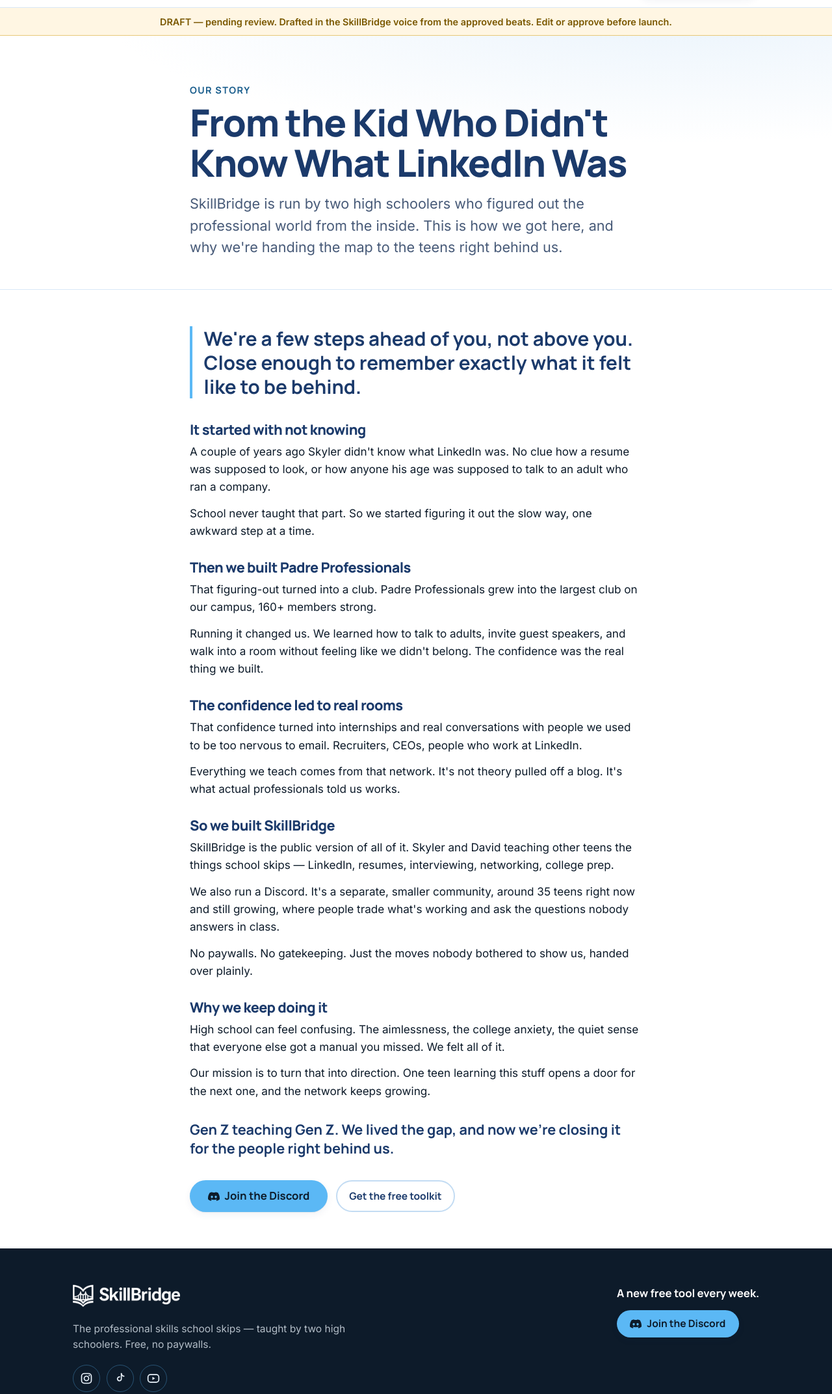
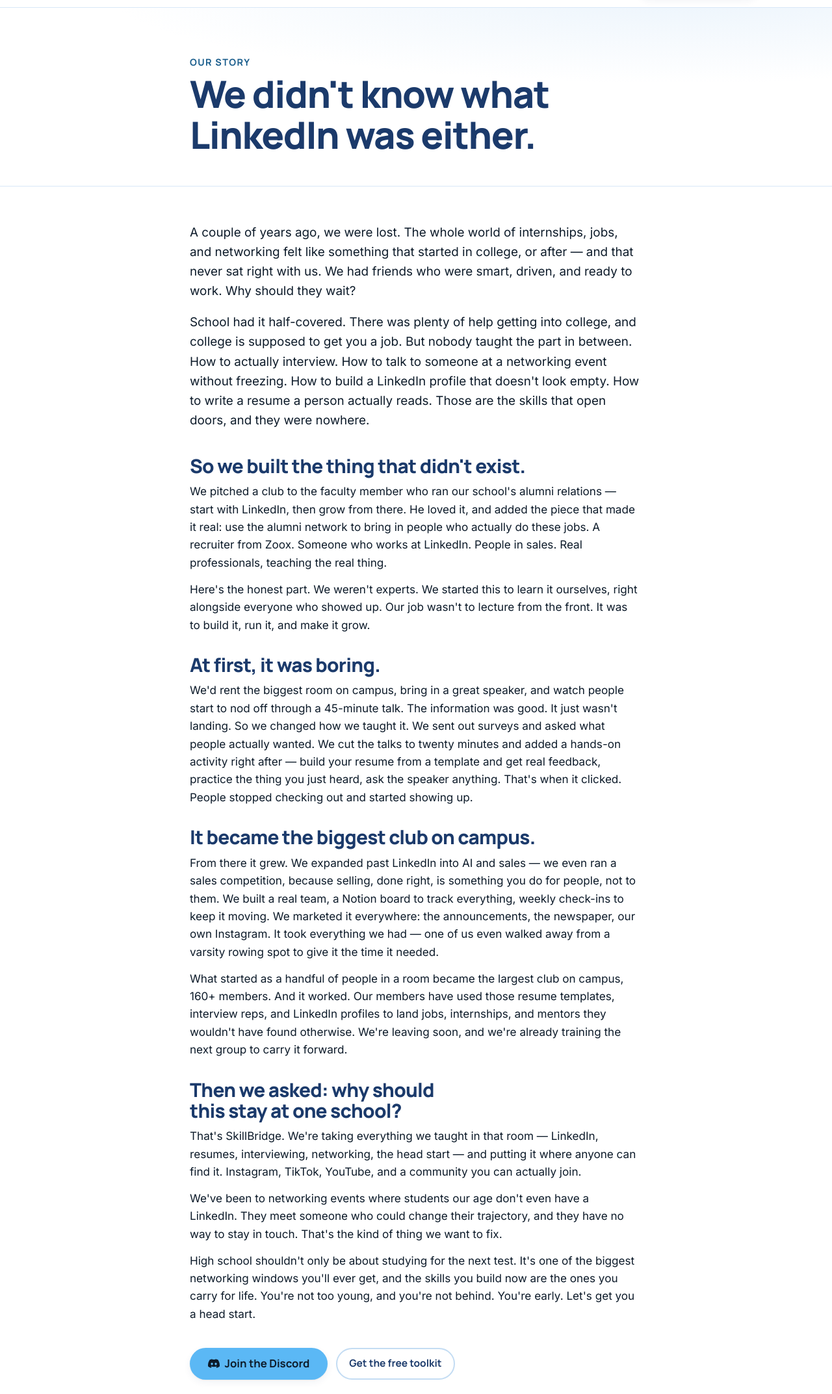
Before and after one commit to skylerwood2027-lgtm/skillbridge-website, an Astro site: page /our-story in a window 1280 px wide. Shown: the part 59-2204 px from the top of the page at 65% size. Built offline with nearby package versions, Linux system fonts and the light colour scheme; Astro itself is replaced by a stand-in of ours.

Commit message:
feat: Skyler's hero portrait + final Our Story copy
- add Skyler's founder photo to the hero (public/brand/skyler.webp, object-fit
  cover, single-portrait layout that stays balanced and is ready for David as a
  mirrored second portrait)
- replace Our Story with the final approved copy and remove the draft bar

Co-Authored-By: Claude Opus 4.8 (1M context) <noreply@anthropic.com>

```diff
--- a/src/data/ourStory.json
+++ b/src/data/ourStory.json
@@ -1,45 +1,37 @@
 {
-  "status": "DRAFT — pending Skyler's review (generated in SkillBridge founder voice from the approved beats)",
-  "headline": "From the Kid Who Didn't Know What LinkedIn Was",
-  "deck": "SkillBridge is run by two high schoolers who figured out the professional world from the inside. This is how we got here, and why we're handing the map to the teens right behind us.",
-  "pullQuote": "We're a few steps ahead of you, not above you. Close enough to remember exactly what it felt like to be behind.",
+  "headline": "We didn't know what LinkedIn was either.",
+  "intro": [
+    "A couple of years ago, we were lost. The whole world of internships, jobs, and networking felt like something that started in college, or after — and that never sat right with us. We had friends who were smart, driven, and ready to work. Why should they wait?",
+    "School had it half-covered. There was plenty of help getting into college, and college is supposed to get you a job. But nobody taught the part in between. How to actually interview. How to talk to someone at a networking event without freezing. How to build a LinkedIn profile that doesn't look empty. How to write a resume a person actually reads. Those are the skills that open doors, and they were nowhere."
+  ],
   "sections": [
     {
-      "heading": "It started with not knowing",
+      "heading": "So we built the thing that didn't exist.",
       "paragraphs": [
-        "A couple of years ago Skyler didn't know what LinkedIn was. No clue how a resume was supposed to look, or how anyone his age was supposed to talk to an adult who ran a company.",
-        "School never taught that part. So we started figuring it out the slow way, one awkward step at a time."
+        "We pitched a club to the faculty member who ran our school's alumni relations — start with LinkedIn, then grow from there. He loved it, and added the piece that made it real: use the alumni network to bring in people who actually do these jobs. A recruiter from Zoox. Someone who works at LinkedIn. People in sales. Real professionals, teaching the real thing.",
+        "Here's the honest part. We weren't experts. We started this to learn it ourselves, right alongside everyone who showed up. Our job wasn't to lecture from the front. It was to build it, run it, and make it grow."
       ]
     },
     {
-      "heading": "Then we built Padre Professionals",
+      "heading": "At first, it was boring.",
       "paragraphs": [
-        "That figuring-out turned into a club. Padre Professionals grew into the largest club on our campus, 160+ members strong.",
-        "Running it changed us. We learned how to talk to adults, invite guest speakers, and walk into a room without feeling like we didn't belong. The confidence was the real thing we built."
+        "We'd rent the biggest room on campus, bring in a great speaker, and watch people start to nod off through a 45-minute talk. The information was good. It just wasn't landing. So we changed how we taught it. We sent out surveys and asked what people actually wanted. We cut the talks to twenty minutes and added a hands-on activity right after — build your resume from a template and get real feedback, practice the thing you just heard, ask the speaker anything. That's when it clicked. People stopped checking out and started showing up."
       ]
     },
     {
-      "heading": "The confidence led to real rooms",
+      "heading": "It became the biggest club on campus.",
       "paragraphs": [
-        "That confidence turned into internships and real conversations with people we used to be too nervous to email. Recruiters, CEOs, people who work at LinkedIn.",
-        "Everything we teach comes from that network. It's not theory pulled off a blog. It's what actual professionals told us works."
+        "From there it grew. We expanded past LinkedIn into AI and sales — we even ran a sales competition, because selling, done right, is something you do for people, not to them. We built a real team, a Notion board to track everything, weekly check-ins to keep it moving. We marketed it everywhere: the announcements, the newspaper, our own Instagram. It took everything we had — one of us even walked away from a varsity rowing spot to give it the time it needed.",
+        "What started as a handful of people in a room became the largest club on campus, 160+ members. And it worked. Our members have used those resume templates, interview reps, and LinkedIn profiles to land jobs, internships, and mentors they wouldn't have found otherwise. We're leaving soon, and we're already training the next group to carry it forward."
       ]
     },
     {
-      "heading": "So we built SkillBridge",
+      "heading": "Then we asked: why should this stay at one school?",
       "paragraphs": [
-        "SkillBridge is the public version of all of it. Skyler and David teaching other teens the things school skips — LinkedIn, resumes, interviewing, networking, college prep.",
-        "We also run a Discord. It's a separate, smaller community, around 35 teens right now and still growing, where people trade what's working and ask the questions nobody answers in class.",
-        "No paywalls. No gatekeeping. Just the moves nobody bothered to show us, handed over plainly."
-      ]
-    },
-    {
-      "heading": "Why we keep doing it",
-      "paragraphs": [
-        "High school can feel confusing. The aimlessness, the college anxiety, the quiet sense that everyone else got a manual you missed. We felt all of it.",
-        "Our mission is to turn that into direction. One teen learning this stuff opens a door for the next one, and the network keeps growing."
+        "That's SkillBridge. We're taking everything we taught in that room — LinkedIn, resumes, interviewing, networking, the head start — and putting it where anyone can find it. Instagram, TikTok, YouTube, and a community you can actually join.",
+        "We've been to networking events where students our age don't even have a LinkedIn. They meet someone who could change their trajectory, and they have no way to stay in touch. That's the kind of thing we want to fix.",
+        "High school shouldn't only be about studying for the next test. It's one of the biggest networking windows you'll ever get, and the skills you build now are the ones you carry for life. You're not too young, and you're not behind. You're early. Let's get you a head start."
       ]
     }
-  ],
-  "closingLine": "Gen Z teaching Gen Z. We lived the gap, and now we're closing it for the people right behind us."
+  ]
 }
--- a/src/pages/our-story.astro
+++ b/src/pages/our-story.astro
@@ -6,22 +6,22 @@ import story from '../data/ourStory.json';
 ---
 
 <BaseLayout title="Our Story · SkillBridge">
-  <!-- Remove this bar to ship the page as final copy. -->
-  <div class="story__draftbar" role="note">
-    DRAFT — pending review. Drafted in the SkillBridge voice from the approved beats. Edit or approve before launch.
-  </div>
-
   <article class="story">
     <header class="story__hero">
       <div class="container container-narrow">
         <p class="eyebrow reveal">Our Story</p>
         <h1 class="story__headline reveal" data-delay="1">{story.headline}</h1>
-        <p class="story__deck lead reveal" data-delay="2">{story.deck}</p>
       </div>
     </header>
 
     <div class="container container-narrow story__body">
-      {story.pullQuote && <blockquote class="story__pull reveal">{story.pullQuote}</blockquote>}
+      {
+        story.intro.map((p: string, i: number) => (
+          <p class="story__intro reveal" data-delay={String(i + 1)}>
+            {p}
+          </p>
+        ))
+      }
 
       {
         story.sections.map((s: any) => (
@@ -34,8 +34,6 @@ import story from '../data/ourStory.json';
         ))
       }
 
-      <p class="story__closing reveal">{story.closingLine}</p>
-
       <div class="story__cta reveal">
         <Button href={siteConfig.discordUrl} variant="discord" size="lg" external>Join the Discord</Button>
         <Button href="/resources" variant="outline">Get the free toolkit</Button>
@@ -45,53 +43,39 @@ import story from '../data/ourStory.json';
 </BaseLayout>
 
 <style>
-  .story__draftbar {
-    background: #fff6e3;
-    color: #7a5800;
-    border-bottom: 1px solid #e7c879;
-    text-align: center;
-    font-size: 0.9rem;
-    font-weight: 600;
-    padding: 0.6rem 1rem;
-  }
   .story__hero {
     background: radial-gradient(120% 90% at 82% -10%, var(--light) 0%, #fff 58%);
     border-bottom: 1px solid var(--line);
     padding-block: clamp(2.5rem, 2rem + 4vw, 4.5rem) clamp(2rem, 1.5rem + 3vw, 3rem);
   }
-  .story__headline { margin-top: 0.4rem; }
-  .story__deck { margin-top: 1rem; max-width: 58ch; }
+  .story__headline { margin-top: 0.4rem; max-width: 18ch; }
 
   .story__body { padding-block: clamp(2rem, 1.5rem + 3vw, 3.5rem); }
-  .story__pull {
-    font-family: var(--font-head);
-    font-weight: 700;
+
+  /* opening intro paragraphs — set a touch larger than body for editorial lead-in */
+  .story__intro {
+    font-size: 1.18rem;
+    line-height: 1.6;
+    color: var(--ink);
+    max-width: 64ch;
+    margin-bottom: 1.1rem;
+  }
+  .story__intro:last-of-type { margin-bottom: 2.4rem; }
+
+  .story__section { margin-bottom: 2rem; }
+  .story__heading {
     font-size: var(--step-2);
-    color: var(--navy);
-    line-height: 1.25;
-    border-left: 4px solid var(--blue);
-    padding-left: 1.1rem;
-    margin: 0 0 2.2rem;
+    margin-bottom: 0.6rem;
   }
-  .story__section { margin-bottom: 1.9rem; }
-  .story__heading { font-size: var(--step-1); margin-bottom: 0.55rem; }
   .story__section p {
-    margin-bottom: 0.8rem;
+    margin-bottom: 0.85rem;
     max-width: 64ch;
   }
-  .story__closing {
-    font-family: var(--font-head);
-    font-weight: 700;
-    font-size: var(--step-1);
-    color: var(--navy);
-    line-height: 1.35;
-    max-width: 60ch;
-    margin-top: 0.5rem;
-  }
+
   .story__cta {
     display: flex;
     flex-wrap: wrap;
     gap: 0.8rem;
-    margin-top: 2.2rem;
+    margin-top: 2.4rem;
   }
 </style>
```
Also changed, not shown: src/pages/index.astro (+53 -29 lines), public/brand/skyler.webp (added).
